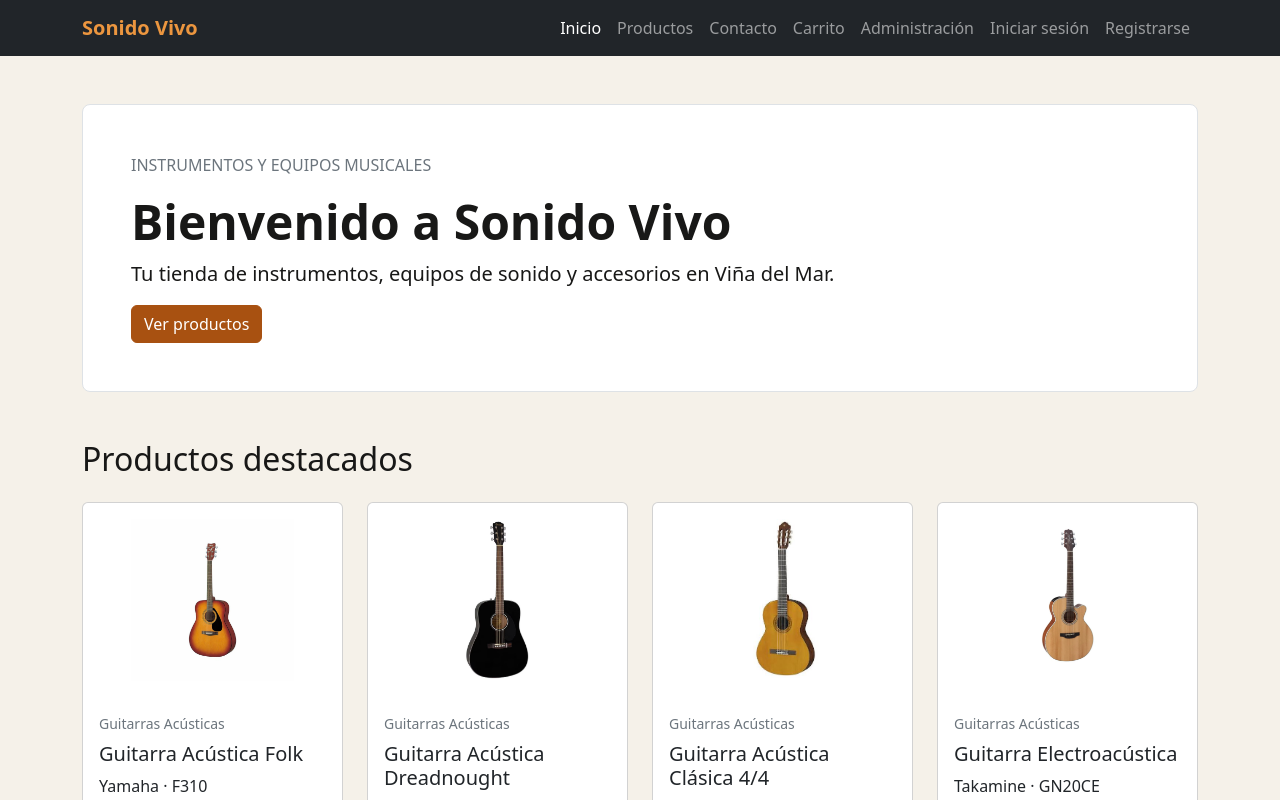
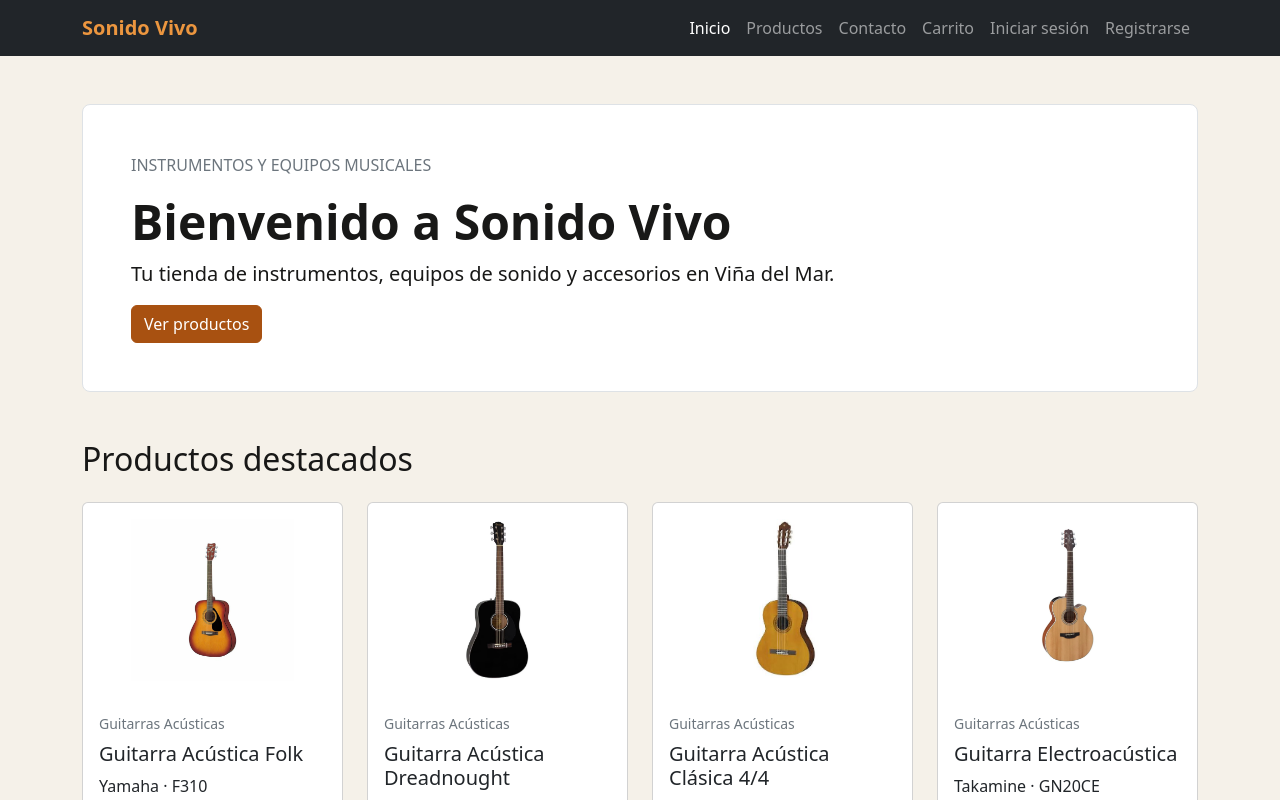
Before and after one commit to dzzetafps/tienda-sonido-vivo, a React (Vite) app in the folder frontend/: page / in a window 1280 px wide. Shown: the top 800 px of the page. Built offline with nearby package versions, Linux system fonts and the light colour scheme.

Commit message:
feat: adaptar navbar segun sesion de usuario

```diff
--- a/frontend/src/componentes/organismos/Navbar.tsx
+++ b/frontend/src/componentes/organismos/Navbar.tsx
@@ -1,9 +1,14 @@
 import { useState } from 'react'
-import { Link, useLocation } from 'react-router-dom'
+import { Link, useLocation, useNavigate } from 'react-router-dom'
+import { obtenerSesion, cerrarSesion } from '../../datos/usuariosService.js'
 
 function Navbar() {
   const [menuAbierto, setMenuAbierto] = useState(false)
+  const [errorSesion, setErrorSesion] = useState('')
   const { pathname } = useLocation()
+  const navegar = useNavigate()
+  // Consultar en cada render, también al cambiar de ruta después del login.
+  const sesion = obtenerSesion()
   const enlaces = [
     { ruta: '/', texto: 'Inicio' },
     { ruta: '/productos', texto: 'Productos' },
@@ -13,6 +18,23 @@ function Navbar() {
     { ruta: '/login', texto: 'Iniciar sesión' },
     { ruta: '/registro', texto: 'Registrarse' },
   ]
+
+  const enlacesVisibles = enlaces.filter(({ ruta }) => {
+    if (ruta === '/admin') return sesion?.rol === 'administrador'
+    if (ruta === '/login' || ruta === '/registro') return !sesion
+    return true
+  })
+
+  function manejarCerrarSesion() {
+    try {
+      cerrarSesion()
+      setErrorSesion('')
+      setMenuAbierto(false)
+      navegar('/login', { replace: true })
+    } catch (error) {
+      setErrorSesion(error instanceof Error ? error.message : 'No se pudo cerrar la sesión.')
+    }
+  }
 
   function estaActivo(ruta: string) {
     return pathname === ruta || (ruta !== '/' && pathname.startsWith(`${ruta}/`))
@@ -36,7 +58,7 @@ function Navbar() {
         </button>
         <div className={`collapse navbar-collapse${menuAbierto ? ' show' : ''}`} id="menu-principal">
           <ul className="navbar-nav ms-auto">
-            {enlaces.map(({ ruta, texto }) => (
+            {enlacesVisibles.map(({ ruta, texto }) => (
               <li className="nav-item" key={ruta}>
                 <Link
                   className={`nav-link${estaActivo(ruta) ? ' active' : ''}`}
@@ -48,9 +70,21 @@ function Navbar() {
                 </Link>
               </li>
             ))}
+            {sesion && (
+              <li className="nav-item">
+                <button type="button" className="nav-link btn btn-link" onClick={manejarCerrarSesion}>
+                  Cerrar sesión
+                </button>
+              </li>
+            )}
           </ul>
         </div>
       </div>
+      {errorSesion && (
+        <div className="container">
+          <p className="alert alert-danger w-100 mt-2 mb-0" role="alert">{errorSesion}</p>
+        </div>
+      )}
     </nav>
   )
 }
```
